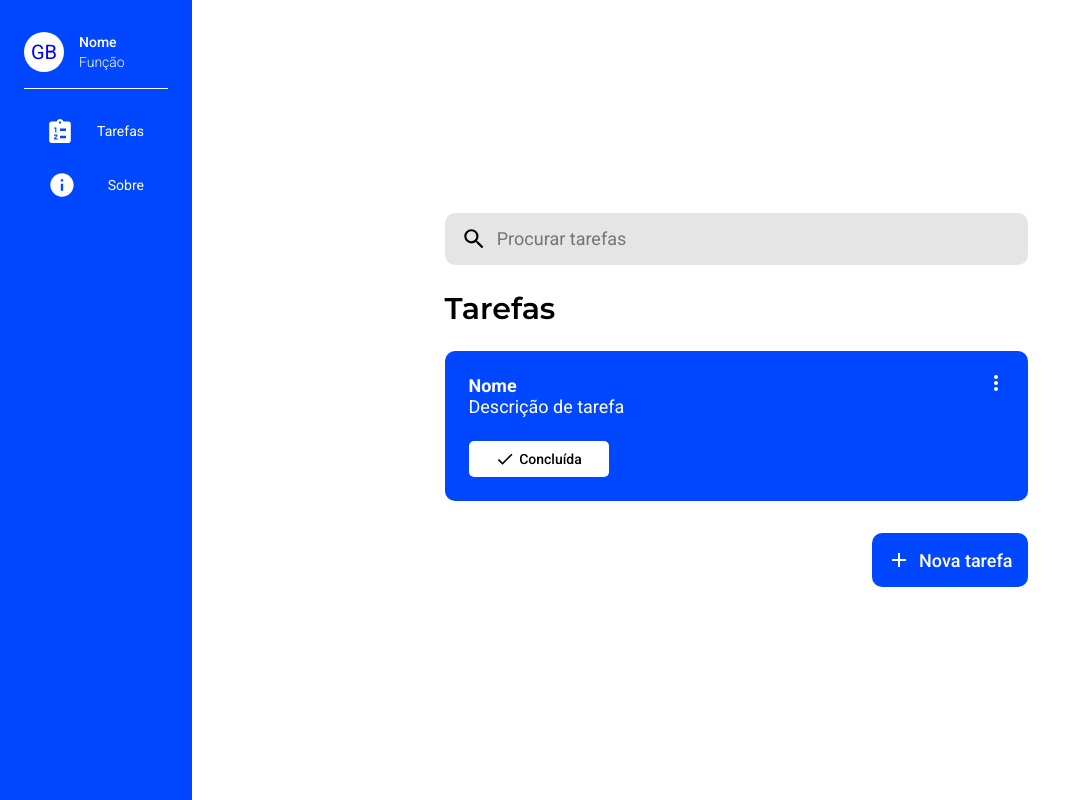
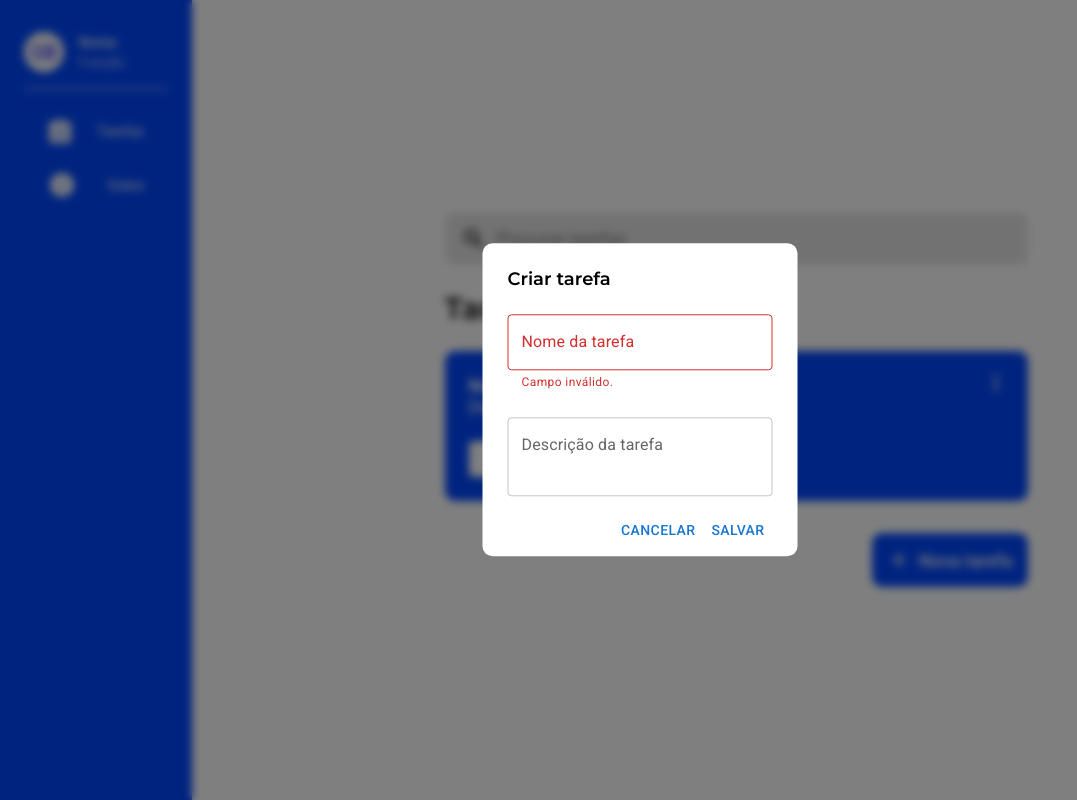
Before and after one commit to gc-barros/tasklist, a Next.js app: page / in a window 1280 px wide. Both pictures are taken after a click on the button "Nova tarefa". Shown: the whole page, without its empty margins (0-1077 px from the left). Built offline with nearby package versions, Linux system fonts and the light colour scheme.

Commit message:
Adicionando modais de crair e atualizar tarefas

```diff
--- a/src/components/LateralMenu/LateralMenu.module.scss
+++ b/src/components/LateralMenu/LateralMenu.module.scss
@@ -41,23 +41,6 @@
   to {
     left: 0;
   }
-}
-
-.overlay {
-  display: none;
-
-  &.overlay__ativo {
-    display: block;
-    background: rgba(0, 0, 0, 0.5);
-    backdrop-filter: blur(4px);
-    z-index: 2;
-    height: 100vh;
-    width: 100vw;
-    position: fixed;
-    top: 0;
-    left: 0;
-  }
-
 }
 
 .userInfo {
--- a/src/components/LateralMenu/index.tsx
+++ b/src/components/LateralMenu/index.tsx
@@ -3,6 +3,7 @@ import Image from "next/image";
 import { MdInfo, MdOutlineMenu } from "react-icons/md";
 import { Avatar } from "@mui/material";
 import { useState } from 'react';
+import Overlay from '../Overlay';
 
 const LateralMenu = () => {
 
@@ -18,11 +19,11 @@ const LateralMenu = () => {
         <MdOutlineMenu size={40} />
       </button>
 
-      <div className={`${styles.overlay} ${showMenu ? styles["overlay__ativo"] : ''}`} onClick={() => handleShowMenu()}></div>
+      <Overlay showOverlay={showMenu} onClick={() => handleShowMenu()} />
 
       <aside
         className={`${styles.lateralMenu} ${
-            showMenu ? styles["lateralMenu__ativo"] : ''
+          showMenu ? styles["lateralMenu__ativo"] : ""
         }`}
         id="lateralMenu"
       >
--- /dev/null
+++ b/src/components/ModalCreateTask/ModalCreateTask.module.scss
@@ -0,0 +1,39 @@
+@import '../../styles/variaveis';
+@import '../../styles/breakpoints';
+
+.container {
+  display: flex;
+  justify-content: center;
+  align-items: center;
+}
+
+.box {
+  position: fixed;
+  top: 50%;
+  left: 50%;
+  transform: translate(-50%, -50%);
+  z-index: 4;
+  background-color: $white;
+  border-radius: 10px;
+  width: 100%;
+  max-width: 315px;
+  padding: 25px;
+  padding-bottom: 8px;
+
+  h3 {
+    font-size: 18px;
+    font-family: 'Montserrat', sans-serif;
+    font-weight: 600;
+    margin-top: 0;
+    margin-bottom: 24px;
+  }
+
+  .input {
+    margin-top: 24px;
+  }
+
+  .buttons {
+    margin-top: 16px;
+    text-align: right;
+  }
+}
--- /dev/null
+++ b/src/components/ModalCreateTask/index.tsx
@@ -0,0 +1,44 @@
+import { Button, TextField } from "@mui/material";
+import Overlay from "../Overlay";
+import styles from "./ModalCreateTask.module.scss";
+
+type Props = {
+  fecharModal: () => void;
+}
+
+const ModalCreateTask = ({fecharModal}: Props) => {
+
+  return (
+    <div className={styles.container}>
+      <Overlay showOverlay={true} onClick={() => fecharModal()} />
+      <form className={styles.box}>
+        <h3>Criar tarefa</h3>
+        <TextField
+          label="Nome da tarefa"
+          variant="outlined"
+          fullWidth
+          error
+          helperText="Campo inválido."
+        />
+        <TextField
+          label="Descrição da tarefa"
+          variant="outlined"
+          multiline
+          rows={2}
+          fullWidth
+          className={styles.input}
+        />
+        <div className={styles.buttons}>
+          <Button variant="text" onClick={() => fecharModal()}>
+            Cancelar
+          </Button>
+          <Button variant="text" type="submit">
+            Salvar
+          </Button>
+        </div>
+      </form>
+    </div>
+  );
+}
+
+export default ModalCreateTask;
--- /dev/null
+++ b/src/components/ModalEditTask/ModalEditTask.module.scss
@@ -0,0 +1,40 @@
+@import '../../styles/variaveis';
+@import '../../styles/breakpoints';
+
+.container {
+  display: flex;
+  justify-content: center;
+  align-items: center;
+}
+
+.box {
+  position: fixed;
+  top: 50%;
+  left: 50%;
+  transform: translate(-50%, -50%);
+  z-index: 4;
+  background-color: $white;
+  border-radius: 10px;
+  width: 100%;
+  max-width: 315px;
+  padding: 25px;
+  padding-bottom: 8px;
+
+  h3 {
+    font-size: 18px;
+    font-family: 'Montserrat', sans-serif;
+    font-weight: 600;
+    margin-top: 0;
+    margin-bottom: 24px;
+  }
+
+  .input {
+    margin-top: 24px;
+    margin-bottom: 21px;
+  }
+
+  .buttons {
+    margin-top: 16px;
+    text-align: right;
+  }
+}
--- /dev/null
+++ b/src/components/ModalEditTask/index.tsx
@@ -0,0 +1,65 @@
+import { Button, TextField, ToggleButton, ToggleButtonGroup } from "@mui/material";
+import { useState } from "react";
+import Overlay from "../Overlay";
+import styles from "./ModalEditTask.module.scss";
+
+type Props = {
+  fecharModal: () => void;
+}
+
+const ModalEditTask = ({fecharModal}: Props) => {
+
+  const [alignment, setAlignment] = useState("Em progresso");
+
+  const handleChange = (
+    event: React.MouseEvent<HTMLElement>,
+    newAlignment: string
+  ) => {
+    setAlignment(newAlignment);
+  };
+
+  return (
+    <div className={styles.container}>
+      <Overlay showOverlay={true} onClick={() => fecharModal()} />
+      <form className={styles.box}>
+        <h3>Editar tarefa</h3>
+        <TextField
+          label="Nome da tarefa"
+          variant="outlined"
+          fullWidth
+          error
+          helperText="Campo inválido."
+        />
+        <TextField
+          label="Descrição da tarefa"
+          variant="outlined"
+          multiline
+          rows={2}
+          fullWidth
+          className={styles.input}
+        />
+        <ToggleButtonGroup
+          value={alignment}
+          exclusive
+          onChange={handleChange}
+          fullWidth
+          size="small"
+          color="standard"
+        >
+          <ToggleButton value="Em progresso">Em progresso</ToggleButton>
+          <ToggleButton value="Concluída">Concluída</ToggleButton>
+        </ToggleButtonGroup>
+        <div className={styles.buttons}>
+          <Button variant="text" onClick={() => fecharModal()}>
+            Cancelar
+          </Button>
+          <Button variant="text" type="submit">
+            Salvar
+          </Button>
+        </div>
+      </form>
+    </div>
+  );
+}
+
+export default ModalEditTask;
--- /dev/null
+++ b/src/components/Overlay/Overlay.module.scss
@@ -0,0 +1,16 @@
+.overlay {
+  display: none;
+
+  &.overlay__ativo {
+    display: block;
+    background: rgba(0, 0, 0, 0.5);
+    backdrop-filter: blur(4px);
+    z-index: 2;
+    height: 100vh;
+    width: 100vw;
+    position: fixed;
+    top: 0;
+    left: 0;
+  }
+
+}
--- /dev/null
+++ b/src/components/Overlay/index.tsx
@@ -0,0 +1,19 @@
+import styles from './Overlay.module.scss';
+
+type Props = {
+  onClick: () => void;
+  showOverlay: boolean;
+}
+
+const Overlay = ({ onClick, showOverlay }: Props) => {
+  return (
+    <div
+      className={`${styles.overlay} ${
+        showOverlay ? styles["overlay__ativo"] : ""
+      }`}
+      onClick={onClick}
+    ></div>
+  );
+}
+
+export default Overlay;
--- a/src/components/Tarefa/index.tsx
+++ b/src/components/Tarefa/index.tsx
@@ -1,4 +1,4 @@
-import styles from './Tarefa.module.scss';
+import styles from "./Tarefa.module.scss";
 import {
   MdCheck,
   MdOutlineAccessTime,
@@ -8,9 +8,11 @@ import {
 } from "react-icons/md";
 import { IconButton, MenuItem, Menu } from "@mui/material";
 import { useState } from "react";
+import ModalEditTask from "../ModalEditTask";
 
 const Tarefa = () => {
   const [status, setStatus] = useState("Concluída");
+  const [showModalEdit, setShowModalEdit] = useState(false);
 
   const [anchorEl, setAnchorEl] = useState<null | HTMLElement>(null);
   const open = Boolean(anchorEl);
@@ -22,14 +24,21 @@ const Tarefa = () => {
   };
 
   return (
+    <>
+      {showModalEdit && (
+        <ModalEditTask fecharModal={() => setShowModalEdit(false)} />
+      )}
       <li className={styles.taskBox}>
         <span className={styles.taskName}>Nome</span>
         <span className={styles.taskDescription}>Descrição de tarefa</span>
-      <div className={styles.taskStatus} onClick={() => {
+        <div
+          className={styles.taskStatus}
+          onClick={() => {
             status === "Concluída"
               ? setStatus("Em progresso")
-        : setStatus("Concluída")
-      }}>
+              : setStatus("Concluída");
+          }}
+        >
           {status === "Concluída" ? (
             <MdCheck size={20} />
           ) : (
@@ -63,7 +72,13 @@ const Tarefa = () => {
             horizontal: "left",
           }}
         >
-        <MenuItem onClick={handleClose} className={styles.menuPopover}>
+          <MenuItem
+            onClick={() => {
+              handleClose();
+              setShowModalEdit(true);
+            }}
+            className={styles.menuPopover}
+          >
             <MdModeEdit size={20} />
             Atualizar tarefa
           </MenuItem>
@@ -73,7 +88,8 @@ const Tarefa = () => {
           </MenuItem>
         </Menu>
       </li>
+    </>
   );
-}
+};
 
 export default Tarefa;
--- a/src/pages/index.tsx
+++ b/src/pages/index.tsx
@@ -4,8 +4,11 @@ import LateralMenu from "../components/LateralMenu";
 import styles from "../styles/Home.module.scss";
 import { MdSearch, MdAdd } from "react-icons/md";
 import Tarefa from "../components/Tarefa";
+import { useState } from "react";
+import ModalCreateTask from "../components/ModalCreateTask";
 
 const Home: NextPage = () => {
+  const [showModalCreate, setShowModalCreate] = useState(false);
 
   return (
     <div className={styles.container}>
@@ -15,6 +18,9 @@ const Home: NextPage = () => {
         <link rel="icon" href="/favicon.ico" />
       </Head>
 
+      {showModalCreate && (
+        <ModalCreateTask fecharModal={() => setShowModalCreate(false)} />
+      )}
       <LateralMenu />
 
       <main className={styles.main}>
@@ -28,11 +34,9 @@ const Home: NextPage = () => {
 
           <ul className={styles.tasksList}>
             <Tarefa />
-
-
           </ul>
 
-          <button className={styles.buttonNewTask}>
+          <button className={styles.buttonNewTask} onClick={() => setShowModalCreate(true)}>
             <MdAdd size={24} />
             Nova tarefa
           </button>
```
Lines whose indentation alone changed are shown as unchanged.
